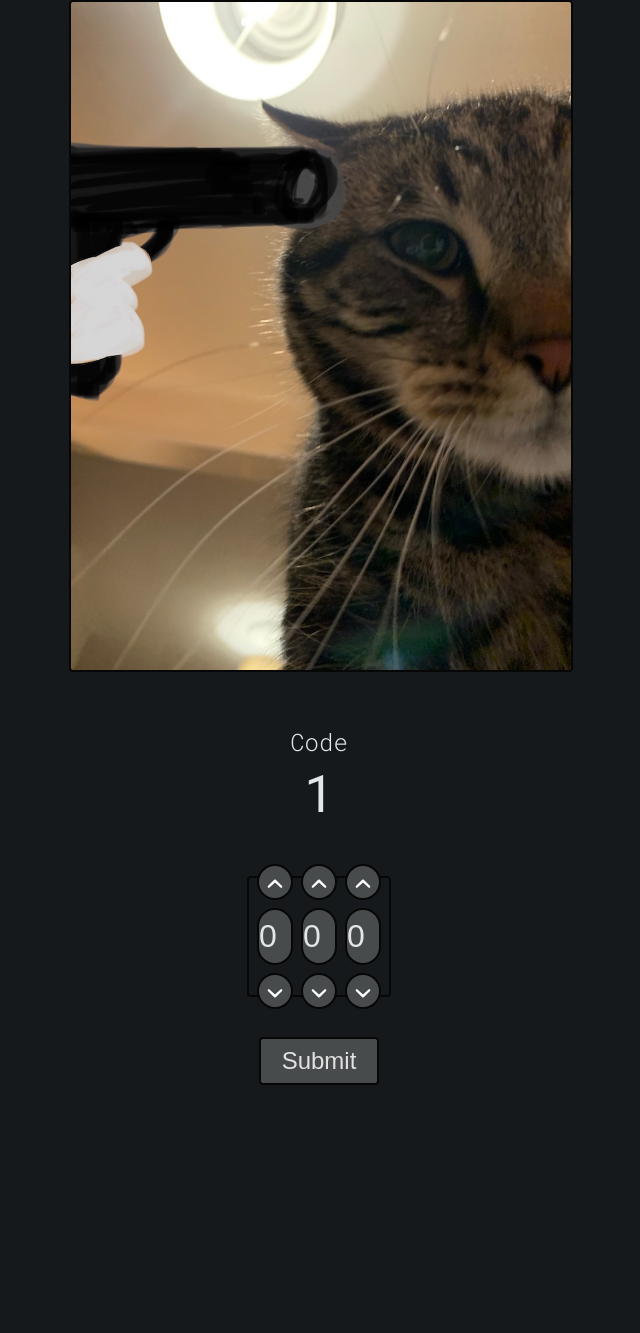
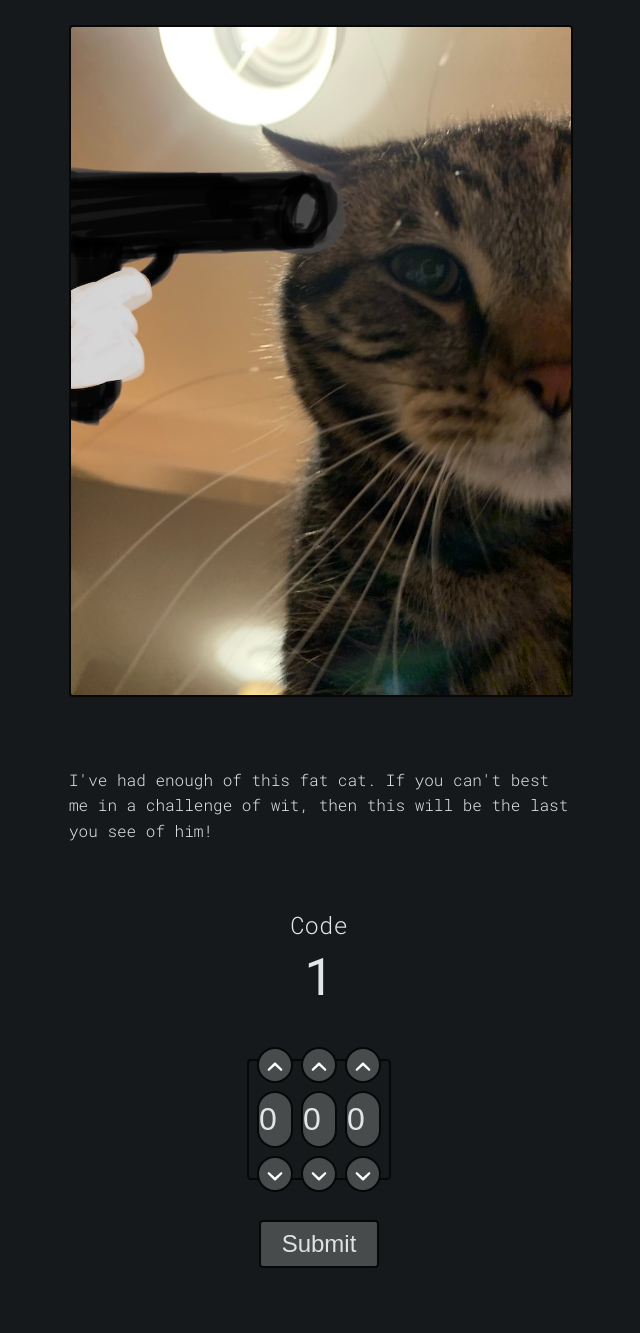
Before and after one commit to daviesjamie/save-steve, a Flask app: a page that uses templates/stage.html in a window 1280 px wide. Shown: the whole page, without its empty margins (321-961 px from the left). Before the commit the page ends 1085 px from the top, so only its background shows below. Run offline with Flask 2, Linux system fonts and the light colour scheme.

Commit message:
Add messages to some of the code stages

```diff
--- a/app.py
+++ b/app.py
@@ -50,7 +50,7 @@ def create_app():
             incorrect_guess = True
 
         return render_template("stage.html", number=number, incorrect_guess=incorrect_guess,
-                               image=stage.get("image"))
+                               image=stage.get("image"), message=stage.get("message"))
 
     @app.route(f"/{generate_prefix()}/end")
     def end():
--- a/codes.yaml
+++ b/codes.yaml
@@ -2,13 +2,23 @@ stages:
   # Code 1
   - code: 358
     image: "gunpoint-steve.jpg"
+    message: >
+      I've had enough of this fat cat. If you can't best me in a challenge of
+      wit, then this will be the last you see of him!
 
   # Code 2
   - code: 732
+    message: >
+      You didn't think that would be it, did you? Hahaha, I've still got plenty
+      of time to imagine ways of torturing Steve whilst you struggle with my
+      fiendish puzzles!
 
   # Code 3
   - code: 971
     image: "prison-steve.jpg"
+    message: >
+      What's that? It's nearly Steve's tea time? Well there's not going to be
+      any biscuits for him tonight!
 
   # Code 4
   - code: 521
@@ -16,6 +26,9 @@ stages:
   # Code 5
   - code: 285
     image: "dangling-steve.jpg"
+    message: >
+      Just imagine the fun that Steve and I will have together once you've
+      failed to beat my challenges...
 
   # Code 6
   - code: 622
@@ -41,3 +54,6 @@ stages:
   # Code 12
   - code: 538
     image: "stabbed-steve.jpg"
+    message: >
+      This is what's going to happen to poor little Steve if you don't hurry
+      up!
--- a/static/style.css
+++ b/static/style.css
@@ -34,17 +34,17 @@ a:hover:after {
     opacity: 1;
 }
 
+section {
+    margin: 25px 0;
+    max-width: 500px;
+}
+
 .container {
     align-items: center;
     display: flex;
     flex-direction: column;
     justify-content: center;
     min-height: 100vh;
-}
-
-.steve-pic {
-    margin-bottom: 50px;
-    max-width: 500px;
 }
 
 .steve-pic img {
@@ -55,7 +55,6 @@ a:hover:after {
 
 .title {
     font-weight: 300;
-    margin-bottom: 50px;
     text-align: center;
 }
 
@@ -74,7 +73,6 @@ a:hover:after {
     background-color: #950a0b;
     border: 2px solid #690404;
     border-radius: 4px;
-    margin: 24px 0 48px;
     padding: 0 12px;
     text-align: center;
 }
@@ -171,8 +169,7 @@ input.submit {
     color: #e2e2e2;
     cursor: pointer;
     font-size: 24px;
-    margin: 40px 0;
-    margin-left: 12px;
+    margin: 40px 0 40px 12px;
     padding: 8px;
     text-align: center;
     width: 120px;
--- a/templates/stage.html
+++ b/templates/stage.html
@@ -17,6 +17,12 @@
     {% if image %}
       <section class="steve-pic">
         <img src="{{ url_for('static', filename=image) }}" />
+      </section>
+    {% endif %}
+
+    {% if message %}
+      <section class="stella-message">
+        <p>{{ message }}</p>
       </section>
     {% endif %}
 
```
